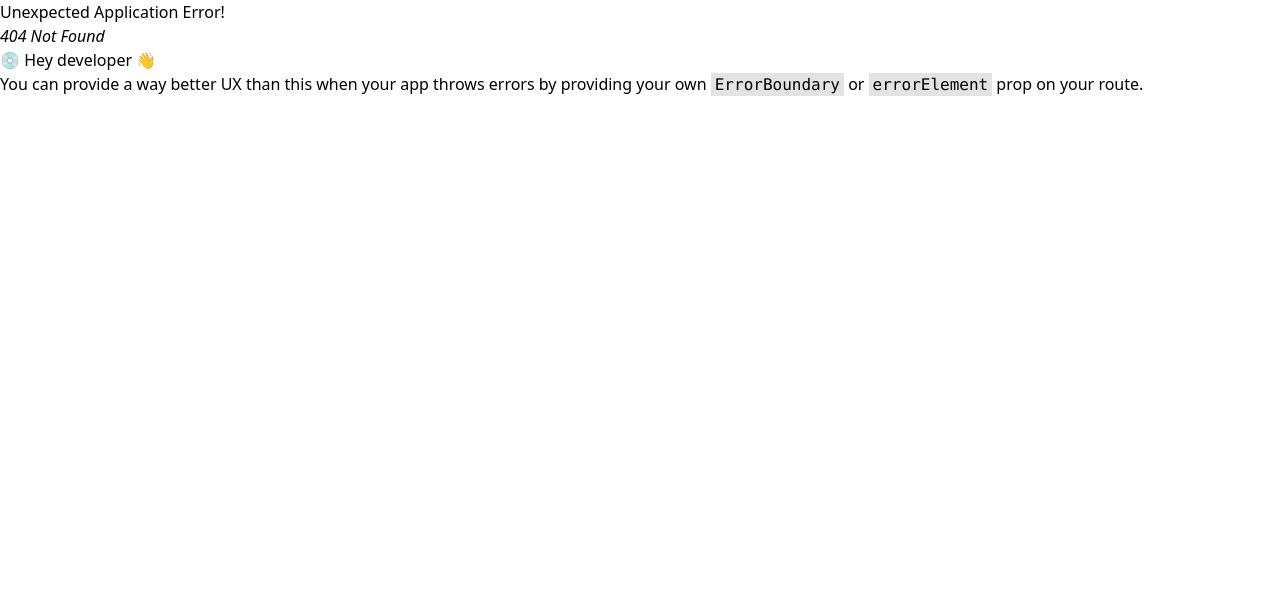
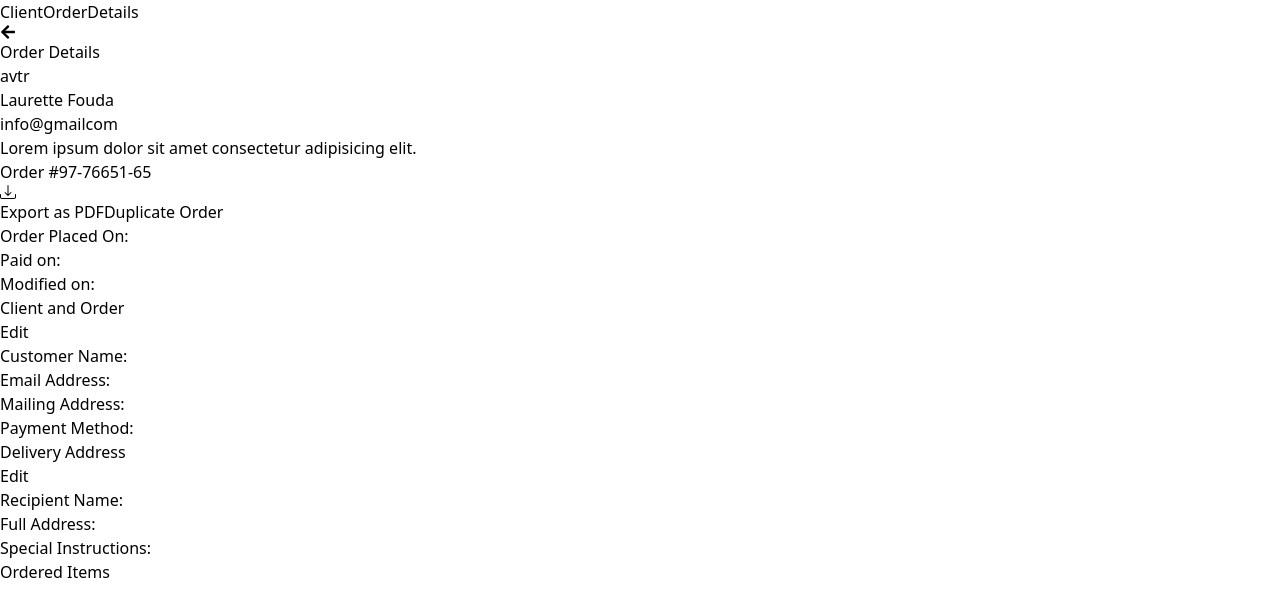
Before and after one commit to Immersion-group3/Wholesale-app, a React (Vite) app: page /clientorderdetails in a window 1280 px wide. Before the commit this address had no page. Shown: the top 616 px of the page. Built offline with nearby package versions, Linux system fonts and the light colour scheme.

Commit message:
working on order details

```diff
--- a/src/pages/ClientDashboard.jsx
+++ b/src/pages/ClientDashboard.jsx
@@ -3,24 +3,42 @@ import { FiTruck } from "react-icons/fi";
 import { FiFileText } from "react-icons/fi";
 import { FaArrowRight } from "react-icons/fa";
 import Sidebar from "../components/Sidebar";
-import { FaArrowUp } from "react-icons/fa6";
-import Chart from "../assets/images/_Chart.png"
+import { IoMdArrowDown } from "react-icons/io";
+import { BsArrowUp } from "react-icons/bs";
+import Line from "../assets/images/Line.png";
+import Line2 from "../assets/images/Line2.png"
+import { Link } from "react-router-dom";
+import { useEffect, useState } from "react";
 
 const ClientDashboard = () => {
+    const [orders, setOrders] = useState([]);
+    useEffect(() => {
+        const fetchOrders = async () => {
+            try {
+                const response = await fetch();
+                const data = await response.json();
+                setOrders(data);
+            } catch (error) {
+                console.error('Error fetching Orders', error)
+            }
+        }
+
+    }, []);
+
     return (
-        <div className="flex gap-10" >
+        <div className="flex gap-20" >
 
             <Sidebar />
 
-            <div className="float-right mb-10">
+            <div className="float-right mb-10 pt-4">
                 <div className="flex mb-5">
                     <div>
-                        <p className="text-2xl">Welcome</p>
+                        <p className="text-2xl">Welcome Laurette</p>
                         <p>Lorem ipsum dolor sit amet consectetur adipisicing elit.</p>
                     </div>
                     <div className="flex ml-96">
                         <CiBellOn className="text-4xl" />
-                        <span className="bg-slate-50 shadow-md h-16 w-16 rounded-full">avatar</span>
+                        <span className=" border-2 shadow-md h-16 w-16 rounded-full"></span>
                     </div>
                 </div>
 
@@ -28,30 +46,35 @@ const ClientDashboard = () => {
                     <div className='bg-[#c5e0b5] border shadow-md rounded-lg w-72 h-44 p-2'>
                         <p className="text-white">Current Orders</p>
                         <p className="text-green-800 text-5xl">06</p>
-                        <div className="flex pt-10">
-                            <p className="text-green-800 font-bold text-sm"><FaArrowUp />40%</p>
-                            <p className="text-white text-sm ">vs last month</p>
-                            <img src={Chart} alt="" className="" />
+                        <div className="flex pt-10 gap-2">
+                            <p className="pt-1 text-[12px] mt-4 text-[#0d8a2e]"><BsArrowUp /></p>
+                            <p className="text-[12px] mt-4 text-[#0d8a2e]">40%</p>
+                            <p className="text-[10px] mt-4 text-white">vs last month</p>
+
+                            {/* Wrapping the image in a div with the same background color */}
+                            <div className="w-20 h-10 ml-5 bg-[#c5e0b5] flex items-center justify-center">
+                                <img src={Line2} alt="" className="w-full h-full" />
+                            </div>
                         </div>
                     </div>
                     <div className=' bg-[#5aaf71] border shadow-md rounded-lg w-72 h-44 p-2'>
                         <p className="text-white">Total Expenses (FCFA)</p>
                         <p className="text-[#c5e0b5] text-5xl">719 500</p>
-                        <div className="flex pt-10">
-                            <p className="text-green-800 font-bold text-sm"><FaArrowUp />12%</p>
-                            <p className="text-white text-sm ">vs last month</p>
-                            <img src={Chart} alt=""  className="text-white"/>
-
+                        <div className="flex pt-10 gap-2">
+                            <p className="pt-1 text-[12px] mt-4 text-[#0d8a2e]"><BsArrowUp /></p>
+                            <p className="text-[12px] mt-4 text-[#0d8a2e]">12%</p>
+                            <p className="text-[10px] mt-4 text-white">vs last month</p>
+                            <img src={Line} alt="" className="text-[30px] w-20 h-10 ml-5" />
                         </div>
                     </div>
                     <div className='bg-[#c2d979] border shadow-md rounded-lg w-72 h-44 p-2'>
-                    <p className="text-white">Outstanding Invoices</p>
+                        <p className="text-white">Outstanding Invoices</p>
                         <p className="text-green-800 text-5xl">03</p>
-                        <div className="flex pt-10 ">
-                            <p className="text-green-800 font-bold text-sm"><FaArrowUp />10%</p>
-                            <p className="text-white text-sm ">vs last month</p>
-                            <img src={Chart} alt=""  className="text-white"/>
-
+                        <div className="flex pt-10 gap-2">
+                            <p className="pt-1 text-[12px] mt-4 text-[#0d8a2e]"><BsArrowUp /></p>
+                            <p className="text-[12px] mt-4 text-[#0d8a2e]">10%</p>
+                            <p className="text-[10px] mt-4 text-white">vs last month</p>
+                            <img src={Line2} alt="" className="text-[30px] w-20 h-10 ml-5" />
                         </div>
                     </div>
                 </div>
@@ -62,6 +85,7 @@ const ClientDashboard = () => {
                         <div className="flex gap-2">
                             <input type="checkbox" name="checkbox" id="checkbox" />
                             <p>Order ID</p>
+                            <p className="pt-1"><IoMdArrowDown /></p>
                         </div>
                         <p>Date</p>
                         <p>Amount(FCFA)</p>
@@ -79,11 +103,24 @@ const ClientDashboard = () => {
                         <p>delivered</p>
 
                         <div className="flex gap-5">
-                            <span className="text-xl"><FiTruck /></span>
-                            <span className="text-xl"><FiFileText /></span>
+                            <Link><span className="text-xl"><FiTruck /></span></Link>
+                            <Link to='/clientorderdetails'><span className="text-xl"><FiFileText /></span></Link>
                         </div>
+                        {
+                            orders.map((order) => (
+                                <div key={order.id}>
+                                    <div>
+                                        <p><BsApp /></p>
+                                        <p>{order.id}</p>
+                                    </div>
+                                    <p>{order.date}</p>
+                                    <p>{order.amount}</p>
+                                    <p>{order.status}</p>
+                                </div>
+                            ))
+                        }
+                    </div>
 
-                    </div>
                     <button className="flex float-end my-2 mx-2 border shadow rounded p-1 ">See More <FaArrowRight className="pt-1" /></button>
                 </div>
             </div>
--- /dev/null
+++ b/src/pages/clientOrderDetails/ClientOrderDetails.jsx
@@ -0,0 +1,75 @@
+import { FaArrowLeft } from "react-icons/fa";
+import { BsDownload } from "react-icons/bs";
+
+
+const ClientOrderDetails = () => {
+    return (
+        <div>ClientOrderDetails
+            <div>
+                <div className="flex ">
+                    <div className="flex">
+                        <FaArrowLeft />
+                        <p>Order Details</p>
+                    </div>
+
+                    <div className="flex mr-[45rem]">
+                        <span>avtr</span>
+                        <p>Laurette Fouda</p>
+                        <p>info@gmailcom</p>
+                    </div>
+                </div>
+                <p>Lorem ipsum dolor sit amet consectetur adipisicing elit. </p>
+            </div>
+
+            <div className="border shadow-md rounded-md h-36 w-6/12 mb-3">
+                <div className="flex gap-5">
+                    <p>Order #97-76651-65</p>
+                    <button className="border shadow rounded-sm h-8 w-40 p-1 text-sm"><BsDownload />Export as PDF</button>
+                    <button className="border shadow rounded-sm h-8 w-40 p-1 text-sm">Duplicate Order</button>
+                </div>
+                <div className="flex gap-3">
+                    <p className="text-sm">Order Placed On:</p>
+                    <p className="text-sm">Paid on:</p>
+                    <p className="text-sm">Modified on:</p>
+                </div>
+            </div>
+
+
+            {/* Client Order and Delivery Address */}
+            <div className="flex gap-2 mb-8">
+                <div className="border shadow-sm rounded-md h-56 w-3/12 p-3">
+                    <div className="flex gap-24">
+                        <p className="text-xl">Client and Order</p>
+                        <button className="border shadow rounded p-1">Edit</button>
+                    </div>
+                    <p>Customer Name:</p>
+                    <p>Email Address:</p>
+                    <p>Mailing Address:</p>
+                    <p>Payment Method:</p>
+                </div>
+
+                <div className="border shadow-sm rounded-md h-56 w-3/12 p-3">
+                    <div className="flex gap-24">
+                        <p className="text-xl">Delivery Address</p>
+                        <button className="border shadow rounded  p-1">Edit</button>
+                    </div>
+                    <p>Recipient Name:</p>
+                    <p>Full Address:</p>
+                    <p>Special Instructions:</p>
+                </div>
+            </div>
+
+<div className="border shadow-sm rounded-md mb-10 h-96 w-6/12">
+<p>Ordered Items</p>
+<div>
+    <p></p>
+</div>
+</div>
+
+
+        </div>
+
+    )
+}
+
+export default ClientOrderDetails;
```
Also changed, not shown: src/App.jsx (+6 -3 lines).
